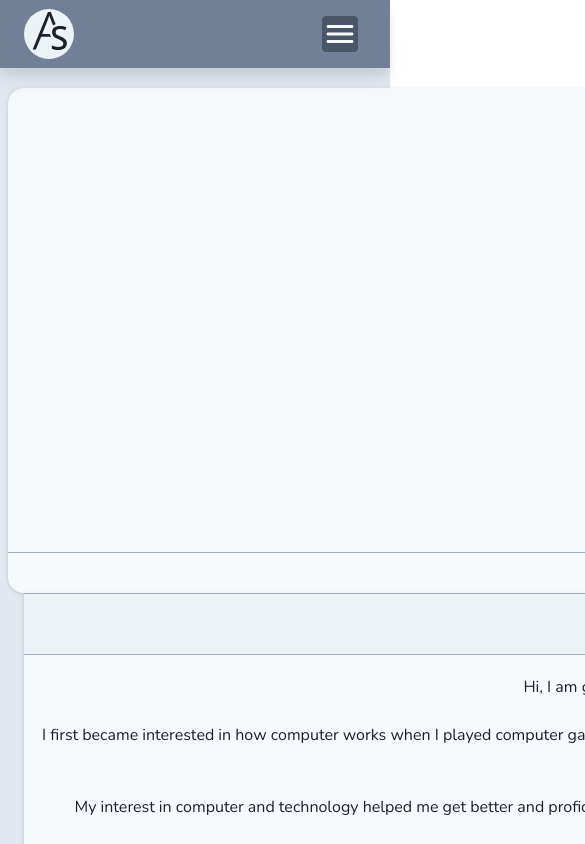
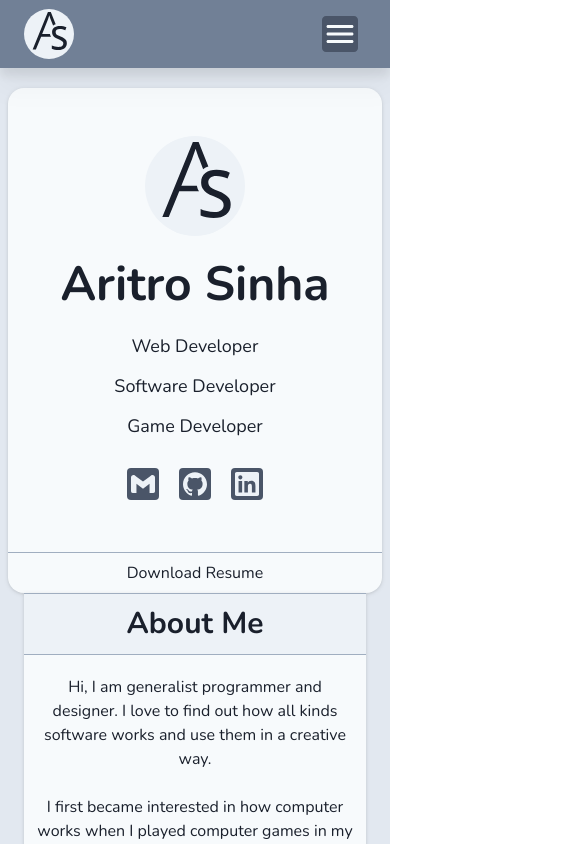
Before and after one commit to sinhaaritro/sinhaaritro.github.io, a React (Create React App) app: page / in a window 390 px wide. Shown: the top 844 px of the page, 585 px wide, since content can reach past the window. Built offline with nearby package versions, Linux system fonts and the light colour scheme.

Commit message:
Fixed layout issue is small screen

```diff
--- a/src/pages/layout/AboutMe.tsx
+++ b/src/pages/layout/AboutMe.tsx
@@ -7,7 +7,7 @@ function AboutMe() {
   return (
     <section
       id="about-me"
-      className="my-3 px-2 mx-auto aspect-video md:aspect-auto xl:flex xl:items-stretch	"
+      className="my-3 px-2 mx-auto aspect-auto xl:flex xl:items-stretch	"
     >
       <section
         id="about-me-main"
```
